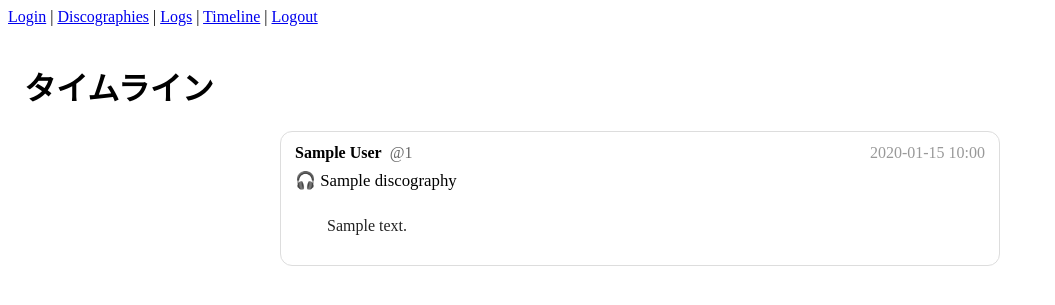
After one commit to kato-seigou/Kaneko_Log, a FastAPI app: template app/app/templates/timeline.html in a window 1280 px wide. The commit adds this page. Shown: the top 305 px of the page, without its empty margins (0-1055 px from the left). Run offline with FastAPI, Linux system fonts and the light colour scheme; the template is opened without the code that fills it: most values are stand-ins (such as "Sample title", 1, 10 or a date in 2020); parts of the project's set-up code (start-up, migrations or seed data) failed here and were passed over.

Commit message:
feat: タイムライン表示

```diff
--- a/app/app/main.py
+++ b/app/app/main.py
@@ -6,6 +6,7 @@ from .routers import auth, discography, logs
 from .routers.ui import auth as ui_auth
 from .routers.ui import logs as ui_logs
 from .routers.ui import discographies as ui_disco
+from .routers.ui import timeline as ui_timeline
 
 # DBテーブル作成
 Base.metadata.create_all(bind=engine)
@@ -26,6 +27,7 @@ app.include_router(logs.router)
 app.include_router(ui_auth.router)
 app.include_router(ui_logs.router)
 app.include_router(ui_disco.router)
+app.include_router(ui_timeline.router)
 
 @app.get("/")
 def root():
--- a/app/app/models.py
+++ b/app/app/models.py
@@ -17,7 +17,7 @@ class User(Base):
     )
     is_admin = Column(Boolean, nullable=False, default=False)
 
-    logs = relationship("ListeningLog", back_populates="user")
+    logs = relationship("ListenLog", back_populates="user")
 
 class Discography(Base):
     __tablename__ = "discographies"
--- a/app/app/templates/base.html
+++ b/app/app/templates/base.html
@@ -10,6 +10,7 @@
         <a href="/ui/login">Login</a> |
         <a href="/ui/discographies">Discographies</a> |
         <a href="/ui/logs">Logs</a> |
+        <a href="/ui/timeline">Timeline</a> |
         <a href="/ui/logout">Logout</a>
         {% if user and user.is_admin %}
             | <a href="/ui/discographies/new">Discography 登録</a>
--- a/app/app/templates/log_new.html
+++ b/app/app/templates/log_new.html
@@ -18,7 +18,8 @@
 
     <div style="margin-top:8px;">
         <label>listened_at</label><br />
-        <input type="datetime-local" name="listened_at" required/>
+        <input type="datetime-local" name="listened_at"
+        max="{{ now.strftime('%Y-%m-%dT%H:%M') }}" required/>
     </div>
 
     <div style="margin-top:8px;">
--- /dev/null
+++ b/app/app/templates/timeline.html
@@ -0,0 +1,36 @@
+{% extends "base.html" %}
+{% block title %}Timeline{% endblock %}
+{% block content %}
+<h1>タイムライン</h1>
+
+<div style="max-width: 720px; margin: 0 auto;">
+  {% for log in logs %}
+    <div style="border: 1px solid #ddd; border-radius: 12px; padding: 12px 14px; margin: 12px 0;">
+      <div style="display: flex; gap: 8px; align-items: baseline; flex-wrap: wrap;">
+        <strong>{{ log.user.display_name or 'NoName' }}</strong>
+        <span style="color: #666;">@{{ log.user.login_id }}</span>
+        <span style="color: #999; margin-left: auto;">
+          {{ log.listened_at.strftime('%Y-%m-%d %H:%M') }}
+        </span>
+      </div>
+
+      <div style="margin-top: 8px; font-size: 1.05rem;">
+        🎧 {{ log.discography.discography_title }}
+      </div>
+
+      <div style="margin-top: 8px; white-space: pre-wrap; color: #222;">
+        {{ log.comment or '' }}
+      </div>
+    </div>
+  {% endfor %}
+
+  {% if has_more %}
+    <div style="text-align: center; margin: 16px 0;">
+      <a href="/ui/timeline?skip={{ next_skip }}&limit={{ limit }}"
+         style="display: inline-block; padding: 10px 14px; border: 1px solid #ddd; border-radius: 999px; text-decoration: none;">
+        もっと見る
+      </a>
+    </div>
+  {% endif %}
+</div>
+{% endblock %}
```
Also changed, not shown: app/app/routers/ui/logs.py (+7 -2 lines), app/app/routers/ui/timeline.py (added, +36 -0 lines).
